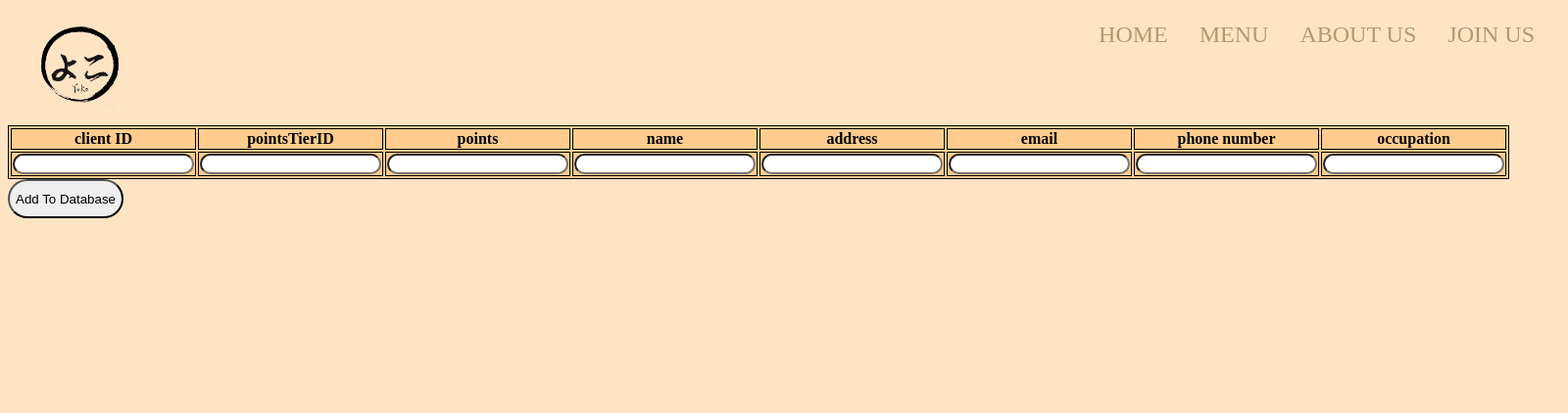
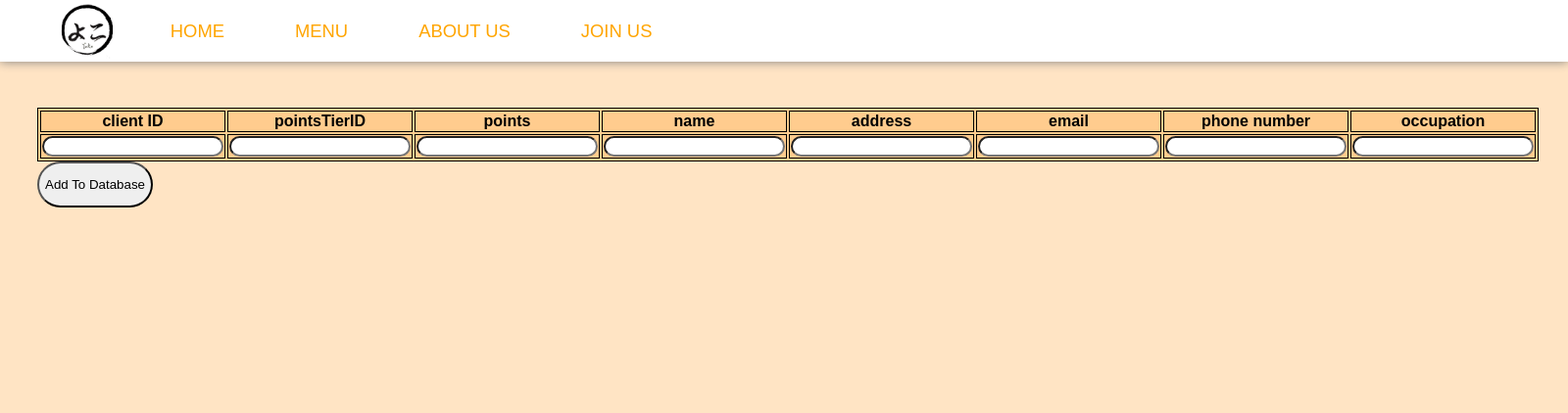
Before and after one commit to JimmyIb/Yoko, a PHP site: page /php/add.php in a window 1600 px wide. Shown: the top 422 px of the page at 98% size. Before the commit the page ends 223 px from the top, so only its background shows below. Run offline with PHP 8.4, Linux system fonts and the light colour scheme.

Commit message:
Update template.css

```diff
--- a/css/template.css
+++ b/css/template.css
@@ -5,46 +5,54 @@
 html, body{
 	height: 100%;
 }
-header{
-	height:15%;
-	margin: auto;
-	background-color: bisque;
+
+
+header img {
+    height: 80px;
+    margin-left: 40px;
 }
 
-header h1{
-	text-align: center;
-	color: rgb(182, 152, 112);
-	text-decoration: none;
-	float: left;
+
+body {
+    height: 125vh;
+    background-size: cover;
+    font-family: sans-serif;
+    margin-top: 80px;
+    margin-bottom: 80px;
+    padding: 30px;
 }
-header img{
-	width: auto;
-	height: 100%;
-	float: left;
+
+main {
+    color: white;
 }
-header h1{
-	margin: 1%;
-	color: #b69870;
-	text-decoration: underline;
+
+header {
+	background-color: white;
+        position: fixed;
+        top: 0;
+        left: 0;
+        right: 0;
+        height: 63px;
+        display: flex;
+        align-items: center;
+        box-shadow: 0 0 10px 0 grey;
 }
-#menu{
-	list-style-type: none;
-	margin-right: 10px;
-	overflow: hidden;
+
+header * {
+    display: inline;
 }
-#menu li{
+
+header li {
+    margin: 20px;
 	float: right;
 }
 
-#menu li a{
-	display: inline-block;
-	text-align: center;
+li a{
 	padding: 14px 16px;
 	text-decoration: none;
-	color: #b69870;
-	font-size: 150%;
+	color: orange;
+	font-size: 115%;
 }
-#menu li a:hover {
-    background-color: rgb(255,188,106);
-	color: white;
+li a:hover {
+	color: rgb(173, 153, 133);
 }
```
